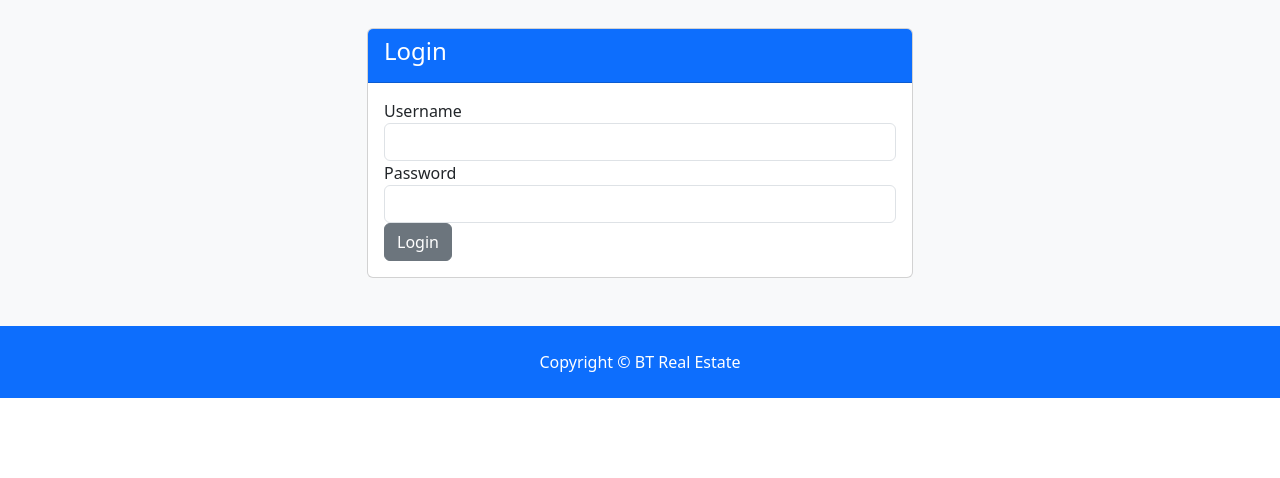
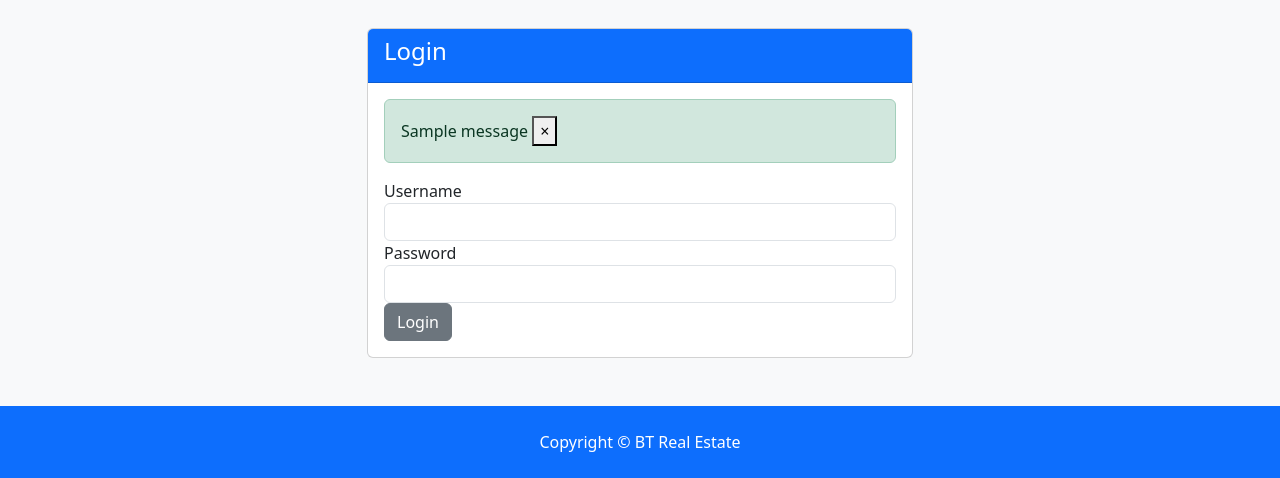
Before and after one commit to jgrisalescode/python-django-btre-project, a Django app: template templates/accounts/login.html in a window 1280 px wide. Shown: the part 402-880 px from the top of the page. Before the commit the page ends 800 px from the top, so only its background shows below. Run offline with Django 3.2, Linux system fonts and the light colour scheme; the template is opened without the code that fills it, so the values that code supplies are empty; tables that the repository leaves empty hold one stand-in row (values such as "Sample post"); one stand-in notice (Sample message) is shown; some libraries are stand-ins or nearby versions.

Commit message:
Message Alerts

```diff
--- a/accounts/views.py
+++ b/accounts/views.py
@@ -1,4 +1,5 @@
 from django.shortcuts import redirect, render
+from django.contrib import messages
 
 def register(request):
     if request.method == 'POST':
@@ -10,7 +11,8 @@ def register(request):
 def login(request):
     if request.method == 'POST':
         # Login user
-        pass
+        messages.error(request, 'User does not exists')
+        return redirect('login')
     else:
         return render(request, template_name='accounts/login.html')
 
--- a/btre/settings.py
+++ b/btre/settings.py
@@ -142,3 +142,9 @@ MEDIA_URL= '/media/'
 # https://docs.djangoproject.com/en/3.2/ref/settings/#default-auto-field
 
 DEFAULT_AUTO_FIELD = 'django.db.models.BigAutoField'
+
+# Messages
+from django.contrib.messages import constants as messages
+MESSAGE_TAGS = {
+    messages.ERROR: 'danger'
+}
--- a/templates/accounts/login.html
+++ b/templates/accounts/login.html
@@ -12,6 +12,7 @@
                             </h4>
                         </div>
                         <div class="card-body">
+                            {% include 'partials/_alert.html' %}
                             <form action="{% url 'login' %}" method="post">
                                 {% csrf_token %}
                                 <div class="form-group">
--- /dev/null
+++ b/templates/partials/_alert.html
@@ -0,0 +1,17 @@
+{% if messages %}
+    {% for message in messages %}
+        <div id="message" class="alert alert-{{message.tags}} alert-dismissible fade show" role="alert">
+            <strong>
+                {% if message.level == DEFAULT_MESSAGE_LEVELS.ERROR %}
+                    Error:
+                {% else %}
+                    {{message.title | title}}
+                {% endif %}
+            </strong>
+            {{message}}
+            <button type="button" class="close" data-dismiss="alert" aria-label="Close">
+                <span aria-hidden="true">&times;</span>
+            </button>
+        </div>
+    {% endfor %}
+{% endif %}
```
